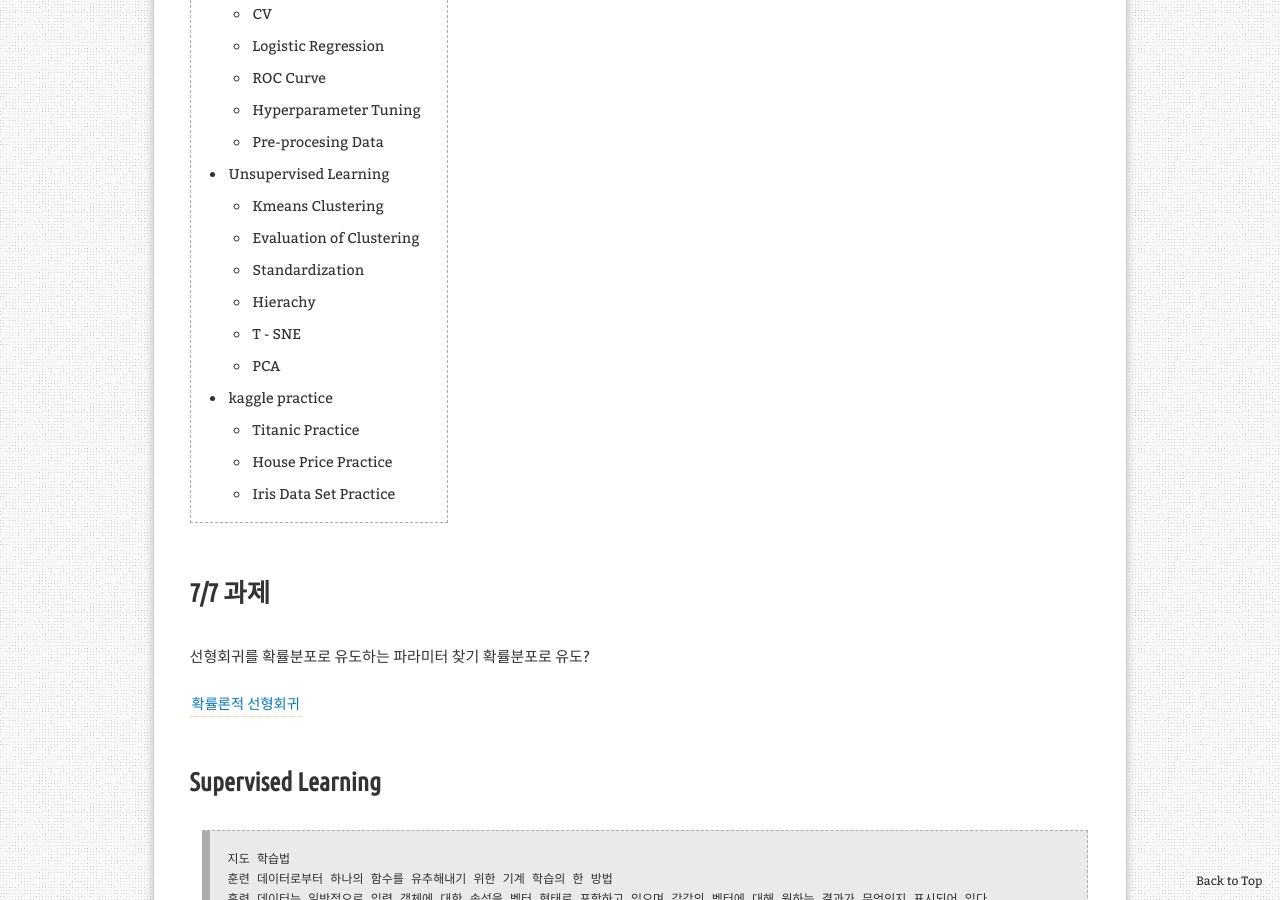
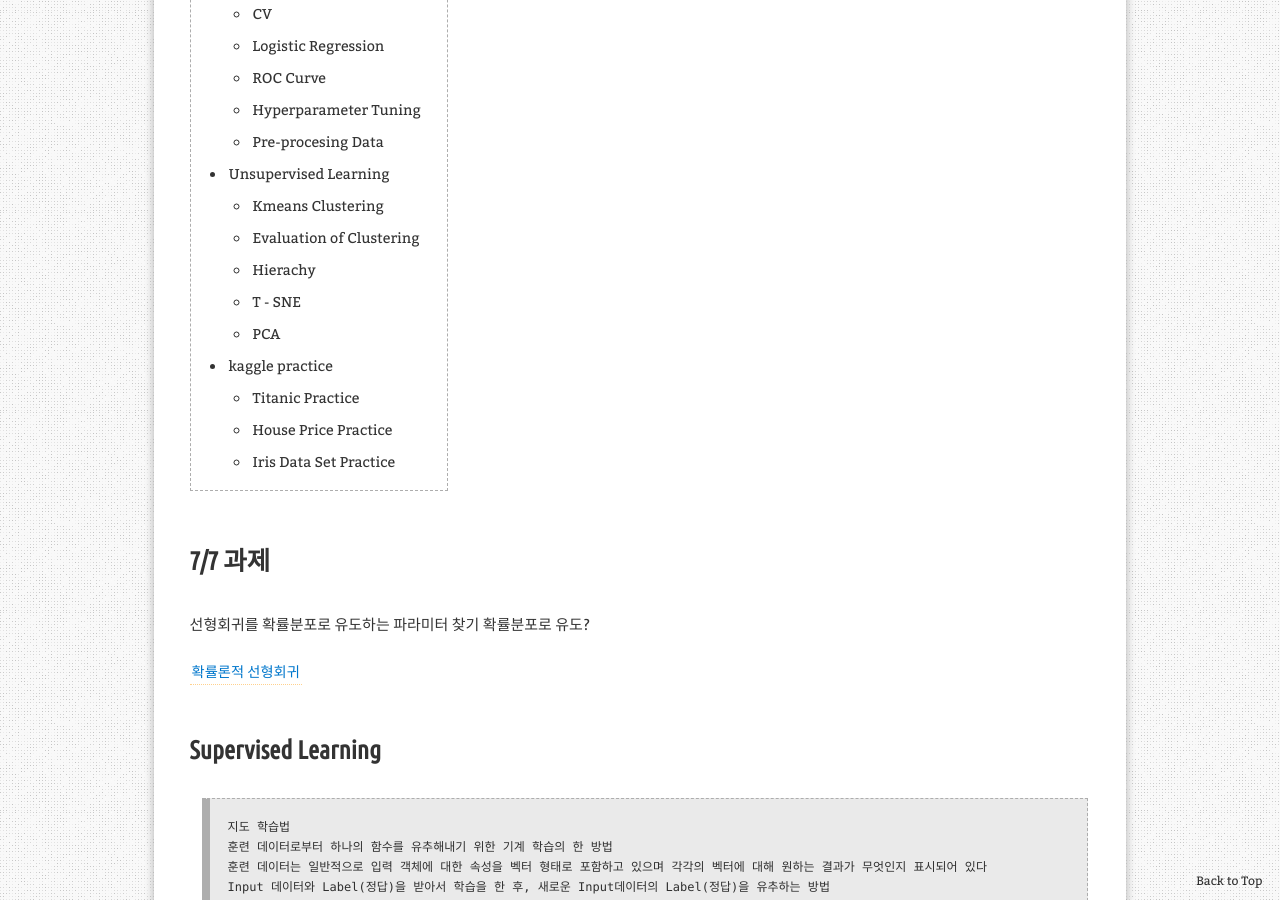
Before and after one commit to aristohyun/aristohyun.github.io, a Jekyll site: the page built from _posts/2021-12-31-Machine-Learing-Contents.md, in a window 1280 px wide and 900 px high, scrolled down 588 px. Built offline with Jekyll 4.4.1, drawn with Linux system fonts in a browser that asks for light colours; comment, search, counter and statistics services are not loaded.

Commit message:
Update 2021-12-31-Machine-Learing-Contents.md

```diff
--- a/_posts/2021-12-31-Machine-Learing-Contents.md
+++ b/_posts/2021-12-31-Machine-Learing-Contents.md
@@ -53,8 +53,6 @@ redirect_from:
 
 ## [Evaluation of Clustering](https://aristohyun.github.io/blog/2021/07/18/Evaluation-of-Clustering/){: target="_ blank"}
 
-## [Standardization](https://aristohyun.github.io/blog/2021/07/19/Standardization/){: target="_ blank"}
-
 ## [Hierachy](https://aristohyun.github.io/blog/2021/07/25/Hierachy/){: target="_ blank"}
 
 ## [T - SNE](https://aristohyun.github.io/blog/2021/07/26/T-SNE/){: target="_ blank"}
```
